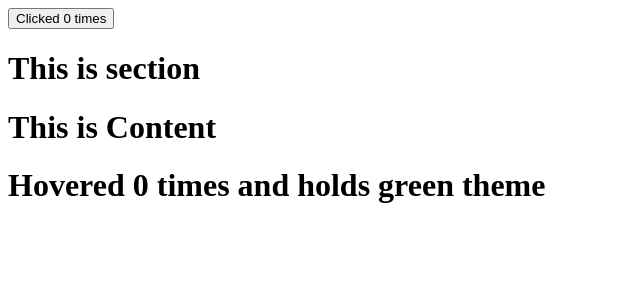
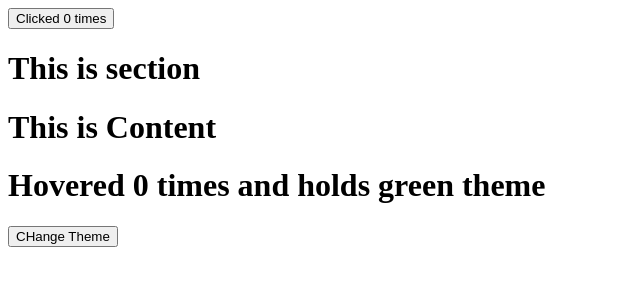
Before and after one commit to AdnanMahmud1/reactTr_update, a React (Create React App) app: page / in a window 1280 px wide. Shown: the top 300 px of the page, without its empty margins (0-640 px from the left). Built offline with nearby package versions, Linux system fonts and the light colour scheme.

Commit message:
until hook

```diff
--- a/src/App.js
+++ b/src/App.js
@@ -10,6 +10,20 @@
         theme: 'green',
     };
 
+    switchTheme = () => {
+        this.setState(({ theme }) => {
+            if (theme === 'dark') {
+                return {
+                    theme: 'light',
+                };
+            }
+
+            return {
+                theme: 'dark',
+            };
+        });
+    };
+
     render() {
         const { theme } = this.state;
         return (
@@ -19,7 +33,7 @@
                         <ClickCounter counter={counter} incrementCount={incrementCount} />
                     )}
                 </Counter>
-                <ThemeContext.Provider value={{ theme }}>
+                <ThemeContext.Provider value={{ theme, switchTheme: this.switchTheme }}>
                     <Section />
                 </ThemeContext.Provider>
             </div>
--- a/src/components/Content.js
+++ b/src/components/Content.js
@@ -1,25 +1,33 @@
+/* eslint-disable react/prefer-stateless-function */
 /* eslint-disable no-unused-vars */
+import React from 'react';
 import ThemeContext from '../contexts/themeContext';
 import Counter from './Counter';
 import HoverCounter from './HoverCounter';
 
-export default function Content() {
+export default class Content extends React.Component {
+    componentDidMount() {
+        console.log(this.context);
+    }
+
+    render() {
+        const { theme, switchTheme } = this.context;
         return (
             <div>
                 <h1>This is Content</h1>
                 <Counter>
                     {(counter, incrementCount) => (
-                    <ThemeContext.Consumer>
-                        {({ theme }) => (
                         <HoverCounter
                             counter={counter}
                             incrementCount={incrementCount}
                             theme={theme}
+                            switchTheme={switchTheme}
                         />
-                        )}
-                    </ThemeContext.Consumer>
                     )}
                 </Counter>
             </div>
         );
     }
+}
+
+Content.contextType = ThemeContext;
--- a/src/components/HoverCounter.js
+++ b/src/components/HoverCounter.js
@@ -1,7 +1,7 @@
 /* eslint-disable react/prefer-stateless-function */
 import React from 'react';
 
-export default function HoverCounter({ counter, incrementCount, theme }) {
+export default function HoverCounter({ counter, incrementCount, theme, switchTheme }) {
     const style = theme === 'dark' ? { backgroundColor: '#000000', color: '#ffffff' } : null;
 
     return (
@@ -9,6 +9,9 @@
             <h1 onMouseOver={incrementCount} style={style}>
                 Hovered {counter} times and holds {theme} theme
             </h1>
+            <button type="button" onClick={switchTheme}>
+                CHange Theme
+            </button>
         </div>
     );
 }
```
Lines whose indentation alone changed are shown as unchanged.
